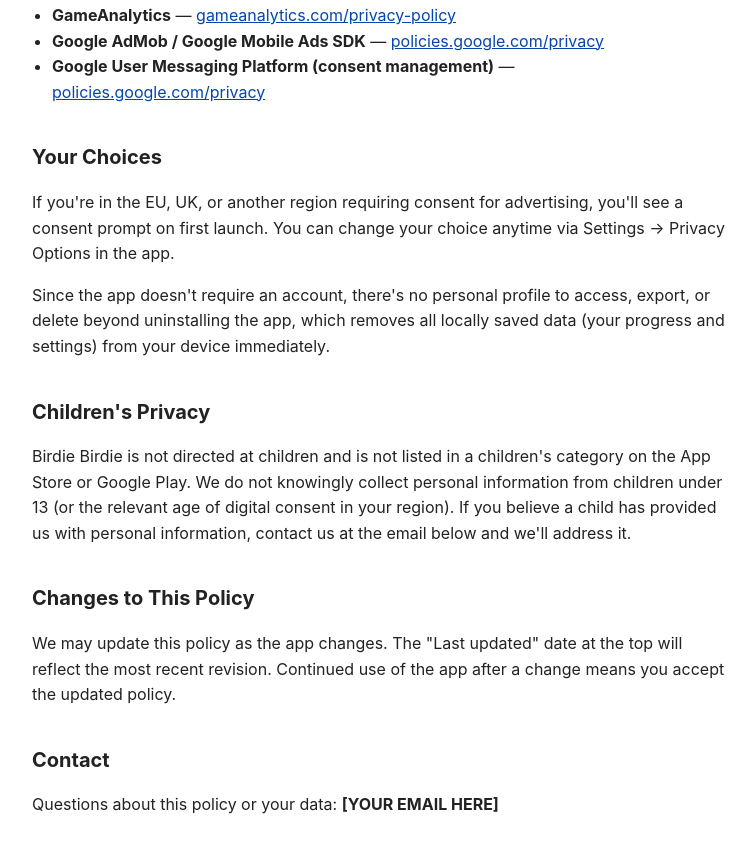
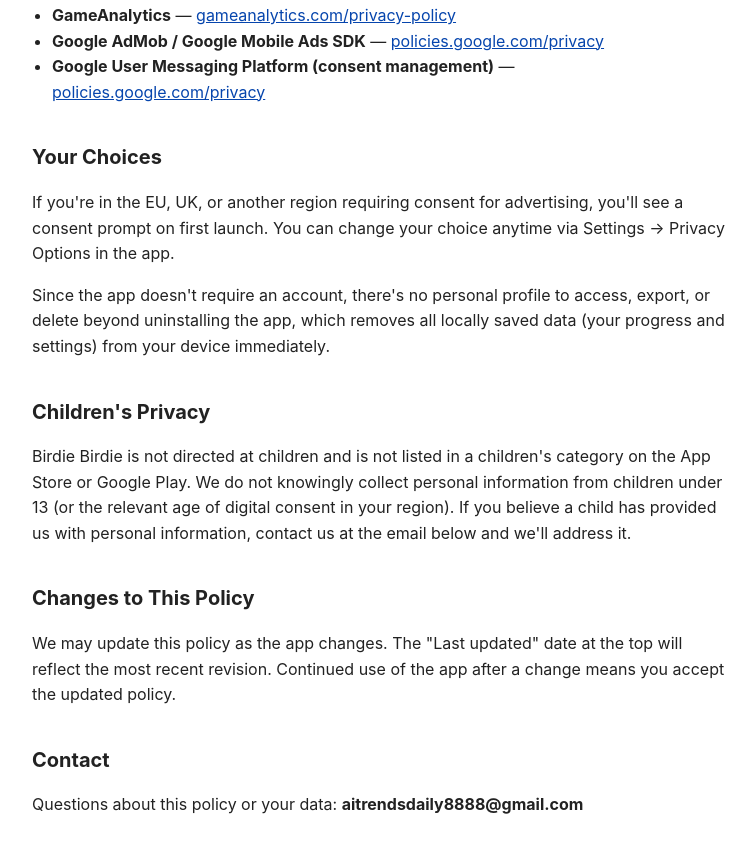
Before and after one commit to shamanth7077/BirdieBirdiePrivacy, a plain HTML site: page index.html in a window 1280 px wide. Shown: the part 1149-2001 px from the top of the page, without its empty margins (258-1013 px from the left). Drawn offline with Linux system fonts and the light colour scheme.

Commit message:
Add contact email

```diff
--- a/index.html
+++ b/index.html
@@ -69,7 +69,7 @@
 <p>We may update this policy as the app changes. The "Last updated" date at the top will reflect the most recent revision. Continued use of the app after a change means you accept the updated policy.</p>
 
 <h2>Contact</h2>
-<p>Questions about this policy or your data: <strong>[YOUR EMAIL HERE]</strong></p>
+<p>Questions about this policy or your data: <strong>aitrendsdaily8888@gmail.com</strong></p>
 
 </body>
 </html>
```
